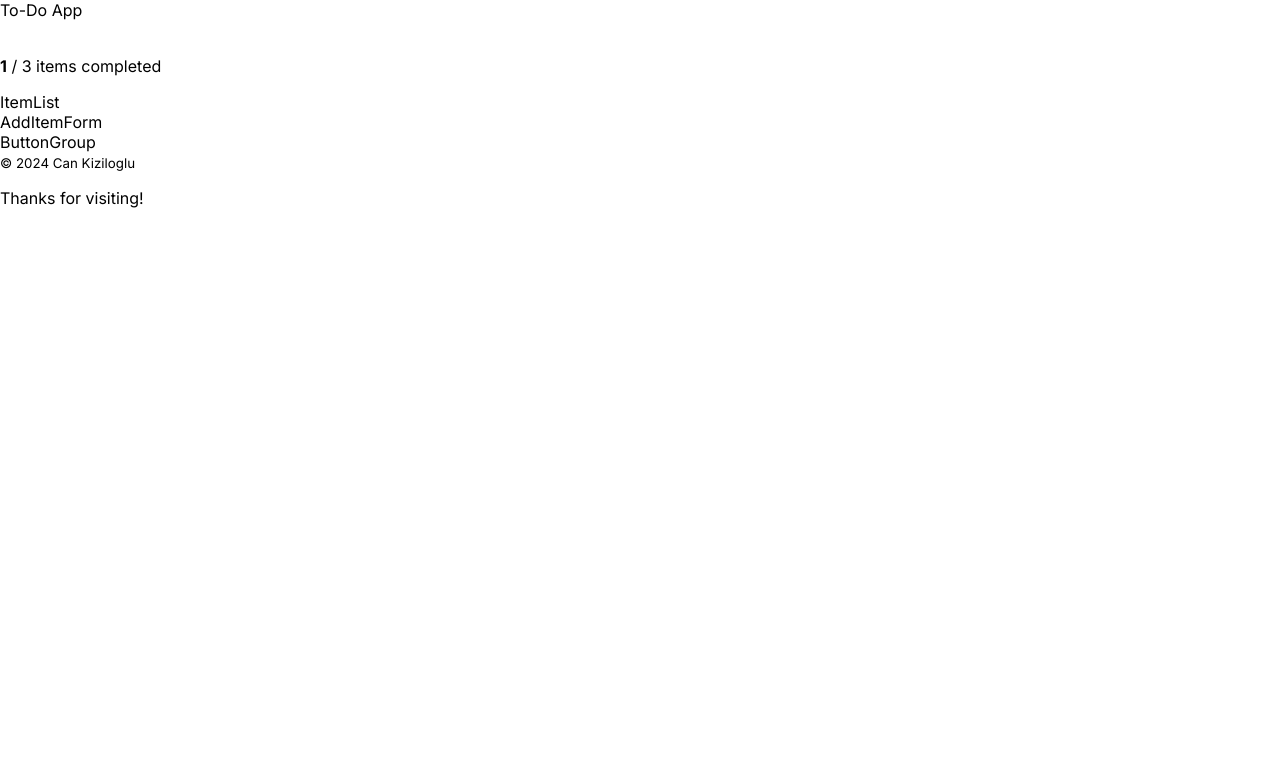
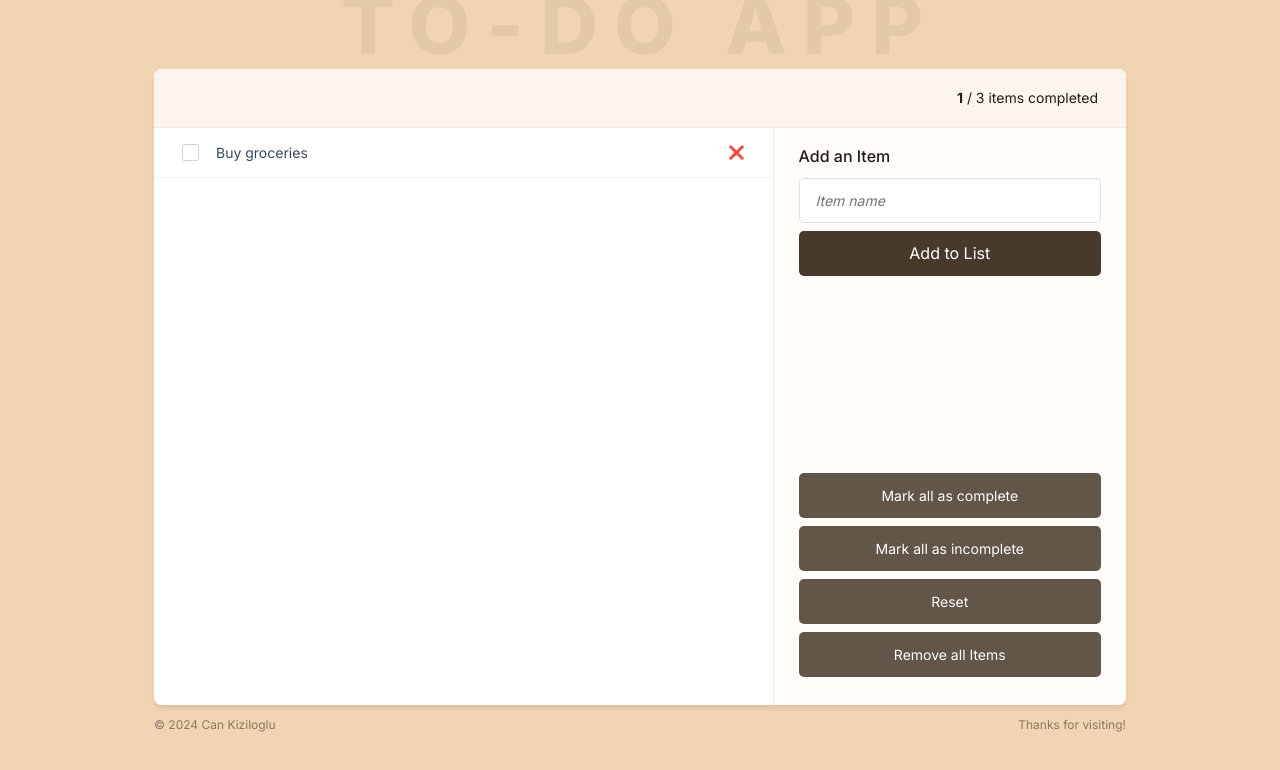
Before and after one commit to cankiziloglu/todo_app, a React (Vite) app: page / in a window 1280 px wide. Shown: the top 770 px of the page. Built offline with nearby package versions, Linux system fonts and the light colour scheme.

Commit message:
initial layout and style finished

```diff
--- a/src/components/AddItemForm.jsx
+++ b/src/components/AddItemForm.jsx
@@ -1,5 +1,11 @@
+import Button from "./ui/button";
+
 const AddItemForm = () => {
-  return <div>AddItemForm</div>;
+  return <form>
+    <h2>Add an Item</h2>
+    <input type='text' placeholder='Item name' />
+    <Button>Add to List</Button>
+  </form>;
 };
 
 export default AddItemForm;
--- a/src/components/BackgroundHeading.jsx
+++ b/src/components/BackgroundHeading.jsx
@@ -1,5 +1,5 @@
 const BackgroundHeading = () => {
-  return <div className='background_heading'>To-Do App</div>;
+  return <h1>TO-DO APP</h1>;
 };
 
 export default BackgroundHeading;
--- a/src/components/ButtonGroup.jsx
+++ b/src/components/ButtonGroup.jsx
@@ -1,5 +1,22 @@
+import Button from './ui/button';
+
+const buttons = [
+  'Mark all as complete',
+  'Mark all as incomplete',
+  'Reset',
+  'Remove all Items',
+];
+
 const ButtonGroup = () => {
-  return <div>ButtonGroup</div>;
+  return (
+    <div className='button-group'>
+      {buttons.map((button, index) => (
+        <Button key={index} type='btn-sec'>
+          {button}
+        </Button>
+      ))}
+    </div>
+  );
 };
 
 export default ButtonGroup;
--- a/src/components/Header.jsx
+++ b/src/components/Header.jsx
@@ -2,7 +2,7 @@
   return (
     <header>
       <img />
-      <p>
+      <p className="counter">
         <b>1</b> / 3 items completed
       </p>
     </header>
--- a/src/components/ItemList.jsx
+++ b/src/components/ItemList.jsx
@@ -1,5 +1,15 @@
 const ItemList = () => {
-  return <div>ItemList</div>;
+  return <ul className="item-list">
+    <li className="item">
+      <label>
+        <input type="checkbox" />
+        <span>Buy groceries</span>
+      </label>
+
+
+      <button>❌</button>
+    </li>
+  </ul>;
 };
 
 export default ItemList;
--- a/src/components/Sidebar.jsx
+++ b/src/components/Sidebar.jsx
@@ -3,7 +3,7 @@
 
 const Sidebar = () => {
   return (
-    <div>
+    <div className='sidebar'>
       <AddItemForm />
       <ButtonGroup />
     </div>
--- a/src/index.css
+++ b/src/index.css
@@ -1,9 +1,306 @@
-:root {
-  font-family: Inter, system-ui, sans-serif;
-}
-
-body {
+* {
   margin: 0;
   padding: 0;
   box-sizing: border-box;
 }
+
+ul {
+  list-style: none;
+}
+
+input {
+  font: inherit;
+}
+
+button {
+  border: none;
+  outline: none;
+  cursor: pointer;
+  font: inherit;
+  background: none;
+}
+
+small {
+  font: inherit;
+}
+
+body {
+  font-family: "Inter", sans-serif;
+  background-color: #f1d4b3;
+  overflow: hidden;
+  color: #292218;
+}
+
+#root {
+  display: flex;
+  flex-direction: column;
+  justify-content: center;
+  align-items: center;
+  height: 100vh;
+}
+
+main {
+  width: 972px;
+  height: 636px;
+  background-color: #fff;
+  border-radius: 8px;
+  overflow: hidden;
+  display: grid;
+  grid-template-columns: 7fr 4fr;
+  grid-template-rows: 59px 1fr;
+  box-shadow: 0 4px 4px rgba(0, 0, 0, 0.08);
+  /* box-shadow: rgba(255, 255, 255, 0.1) 0px 1px 1px 0px inset, rgba(50, 50, 93, 0.25) 0px 50px 100px -20px, rgba(0, 0, 0, 0.3) 0px 30px 60px -30px; */
+  /* box-shadow: rgba(0, 0, 0, 0.25) 0px 25px 50px -12px; */
+}
+
+header {
+  grid-column: 1 / 3;
+  grid-row: 1 / 2;
+  background-color: #fbf5ed;
+  border-bottom: 1px solid rgba(0, 0, 0, 0.05);
+  display: flex;
+  justify-content: space-between;
+  align-items: center;
+  padding: 0 28px;
+}
+
+.counter {
+  color: #231d15;
+  font-size: 14px;
+}
+
+.item-list {
+  grid-column: 1 / 2;
+  grid-row: 2 / 3;
+  background-color: #fff;
+  overflow-y: scroll;
+  scrollbar-color: red orange;
+  scrollbar-width: thin;
+  position: relative;
+}
+
+.item-list::-webkit-scrollbar {
+  width: 0;
+  /* width: 8px; */
+}
+
+.item-list::-webkit-scrollbar-track {
+  background: #faf7f3;
+}
+
+.item-list::-webkit-scrollbar-thumb {
+  background-color: #f3f1ee;
+}
+
+.item {
+  display: flex;
+  position: relative;
+  height: 50px;
+  font-size: 14px;
+  border-bottom: 1px solid rgba(0, 0, 0, 0.06);
+}
+
+.item > input {
+  position: absolute;
+  left: 50%;
+  top: 50%;
+  transform: translate(-50%, -50%);
+  height: 100%;
+}
+
+.item > label {
+  cursor: pointer;
+  flex: 1;
+  height: 100%;
+  display: flex;
+  align-items: center;
+  padding: 0 28px;
+}
+
+label > span {
+  color: #34495e;
+  padding: 0.5rem 0.25rem;
+}
+
+label > input {
+  height: 15px;
+  width: 15px;
+  -webkit-appearance: none;
+  -moz-appearance: none;
+  -o-appearance: none;
+  appearance: none;
+  border: 1px solid #d3d3d3;
+  border-radius: 2px;
+  outline: 2px solid transparent;
+  transition-duration: 0.3s;
+  background-color: #fff;
+  cursor: pointer;
+  margin-right: 13px;
+  box-sizing: content-box;
+}
+
+label > input:hover {
+  border-color: #8f8474;
+}
+
+label > input:checked {
+  border-color: #6e6251;
+  background-color: #6e6251;
+}
+
+/* label > input:focus,
+label > input:active {
+  outline-color: #a1988a;
+} */
+
+label > label {
+  cursor: pointer;
+}
+
+.item > button {
+  font-size: 13px;
+  text-transform: uppercase;
+  position: absolute;
+  right: 28px;
+  top: 0;
+  color: #231d15;
+  height: 100%;
+  transition: all 0.1s;
+}
+
+.item > button:hover,
+.item > button:focus {
+  transform: scale(1.2);
+}
+
+.empty-state {
+  position: absolute;
+  top: 40%;
+  left: 50%;
+  transform: translateX(-50%);
+  text-align: center;
+}
+
+h3 {
+  margin-bottom: 5px;
+}
+
+.sidebar {
+  grid-column: 2 / 3;
+  grid-row: 2 / 3;
+  background-color: #fffcf9;
+  border-left: 1px solid rgba(0, 0, 0, 0.07);
+  padding: 18px 25px 28px;
+  display: flex;
+  flex-direction: column;
+}
+
+h2 {
+  color: #231d15;
+  font-size: 16px;
+  font-weight: 500;
+}
+
+form > input {
+  height: 45px;
+  width: 100%;
+  border: 1px solid rgba(0, 0, 0, 0.12);
+  border-radius: 5px;
+  margin: 12px 0 8px 0;
+  padding: 0 16px;
+  font-size: 14px;
+}
+
+form > input::placeholder {
+  font-style: italic;
+}
+
+.btn {
+  height: 45px;
+  width: 100%;
+  border: none;
+  border-radius: 5px;
+  background-color: #473a2b;
+  color: #fff;
+  font-size: 16px;
+  cursor: pointer;
+  display: flex;
+  justify-content: center;
+  align-items: center;
+  transition: all 0.2s;
+}
+
+.btn:hover {
+  background-color: #322618;
+}
+
+.btn-sec {
+  opacity: 0.85;
+  font-size: 14px;
+}
+
+.button-group {
+  margin-top: auto;
+  display: flex;
+  flex-direction: column;
+  gap: 8px;
+}
+
+.sorting {
+  padding: 15px 28px;
+  border-bottom: 1px solid rgba(0, 0, 0, 0.05);
+  font-size: 13px;
+}
+
+h1 {
+  font-size: 5rem;
+  font-weight: 800;
+  color: rgba(0, 0, 0, 0.05);
+  position: absolute;
+  top: 7.5%;
+  left: 50%;
+  transform: translateX(-50%);
+  z-index: -1;
+  text-transform: uppercase;
+  letter-spacing: 0.2em;
+}
+
+@media (max-height: 950px) {
+  h1 {
+    top: 5%;
+  }
+}
+
+@media (max-height: 916px) {
+  h1 {
+    top: 3.5%;
+  }
+}
+
+@media (max-height: 883px) {
+  h1 {
+    top: 2.5%;
+  }
+}
+
+@media (max-height: 850px) {
+  h1 {
+    top: 0%;
+  }
+}
+
+@media (max-height: 800px) {
+  h1 {
+    top: -3%;
+  }
+}
+
+footer {
+  width: min(972px, 100%);
+  display: flex;
+  justify-content: space-between;
+  align-items: center;
+  font-size: 12px;
+  opacity: 0.5;
+  margin-top: 12px;
+}
```
